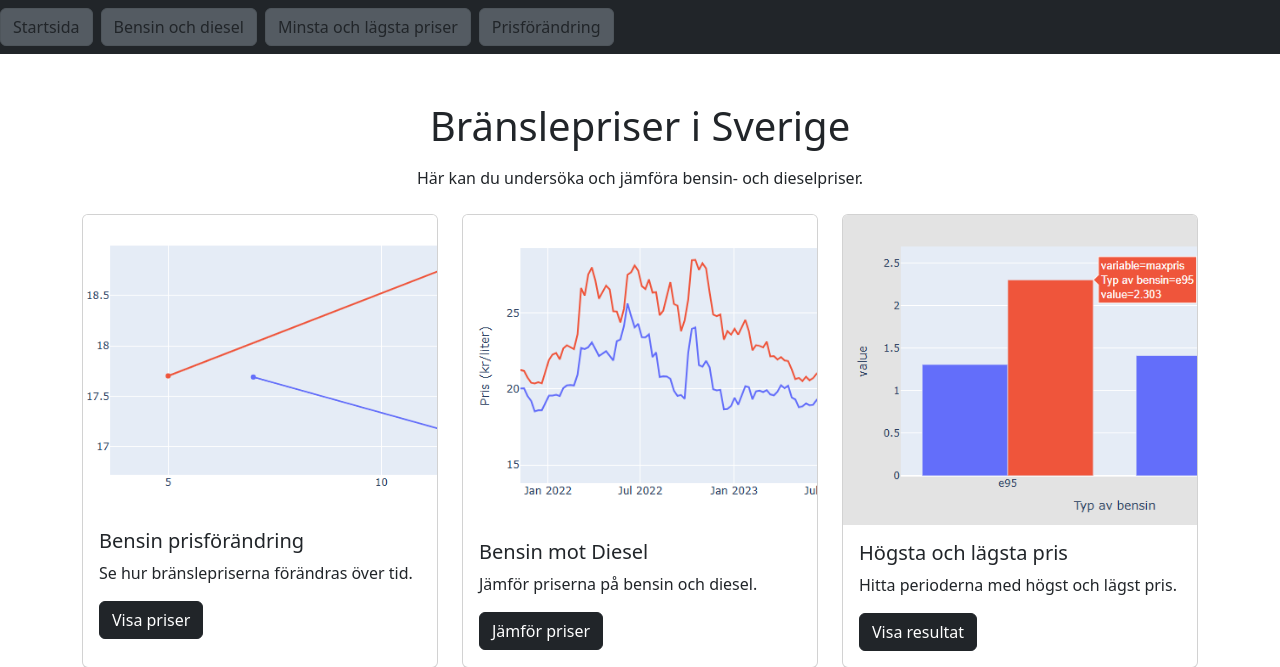
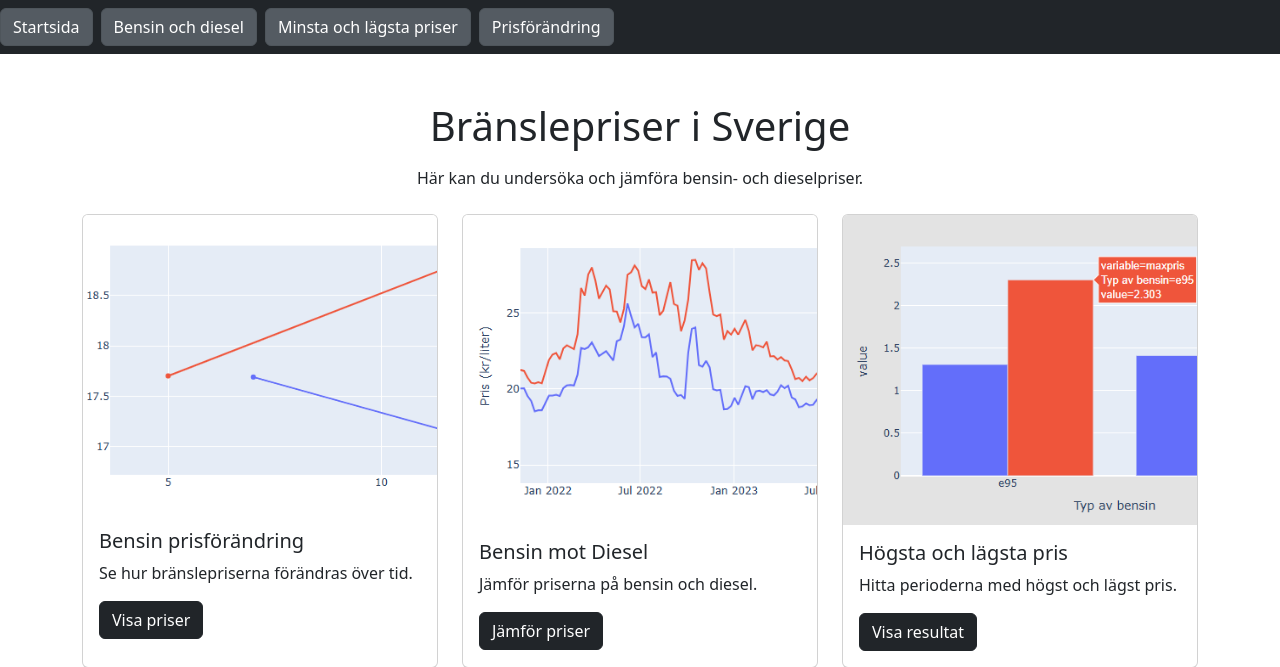
Before and after one commit to morganwf00/Programmering2Grupp, a Flask app: page / in a window 1280 px wide. Shown: the top 667 px of the page. Run offline with Flask 3, Linux system fonts and the light colour scheme.

Commit message:
Updatering av templates

```diff
--- a/templates/meny.html
+++ b/templates/meny.html
@@ -1,17 +1,17 @@
 <nav class="navbar navbar-expand-xl bg-dark">
     <ul class="navbar-nav me-auto mb-2 mb-xl-0 d-flex flex-row gap-2">
         <li class="nav-item">
-            <a class="btn btn-secondary text-dark active" href="/">Startsida</a>
+            <a class="btn btn-secondary text-white active" href="/">Startsida</a>
 
         </li>
         <li class="nav-item">
-            <a class="btn btn-secondary text-dark active" href="/jamforelse_bensin_diesel">Bensin och diesel</a>
+            <a class="btn btn-secondary text-white active" href="/jamforelse_bensin_diesel">Bensin och diesel</a>
         </li>
         <li class="nav-item">
-            <a class="btn btn-secondary text-dark active" href="/minmax">Minsta och lägsta priser</a>
+            <a class="btn btn-secondary text-white active" href="/minmax">Minsta och lägsta priser</a>
         </li>
         <li class="nav-item">
-            <a class="btn btn-secondary text-dark active" href="/priceDifferance">Prisförändring</a>
+            <a class="btn btn-secondary text-white active" href="/priceDifferance">Prisförändring</a>
         </li>
     </ul>
 
--- a/templates/priceDiff.html
+++ b/templates/priceDiff.html
@@ -1,6 +1,6 @@
 {% extends "base.html" %}
 
 {% block content %}
-<h1>Price Difference</h1>
+<h1>Prisskillnaden</h1>
 {{graph|safe}}
 {% endblock %}
```
Also changed, not shown: tests/test_hamta_data.py (+4 -2 lines).
